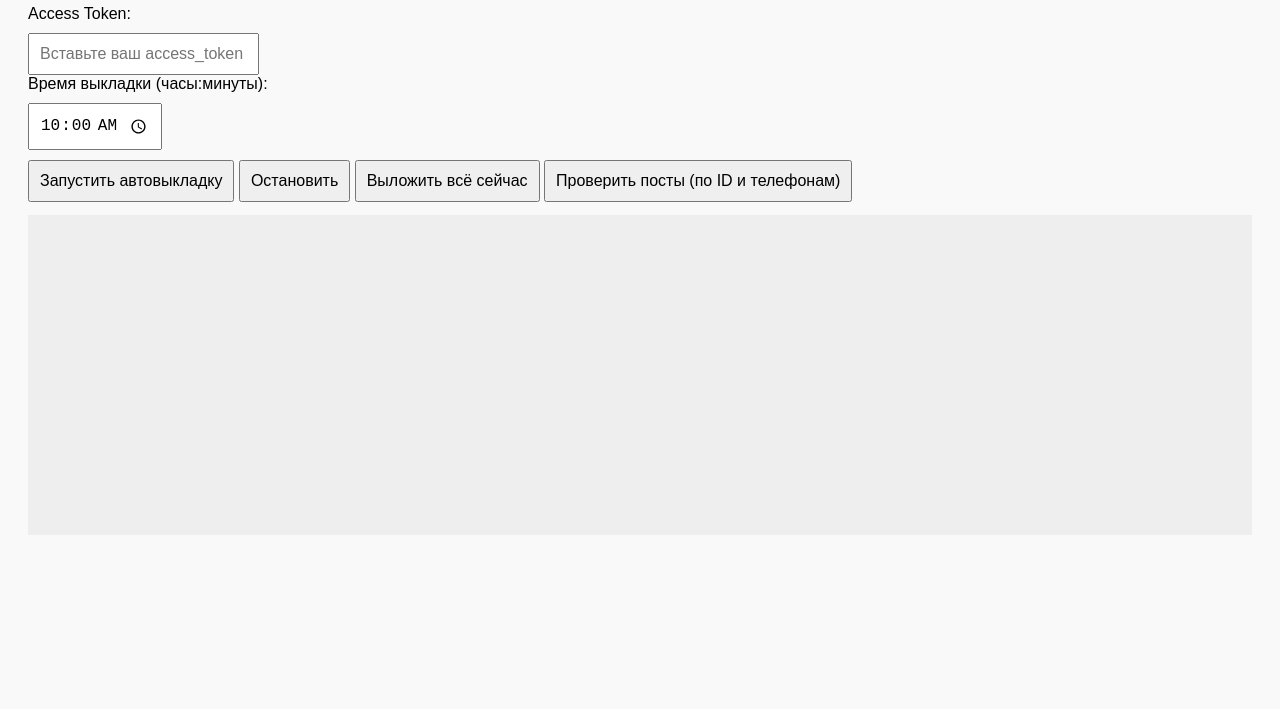
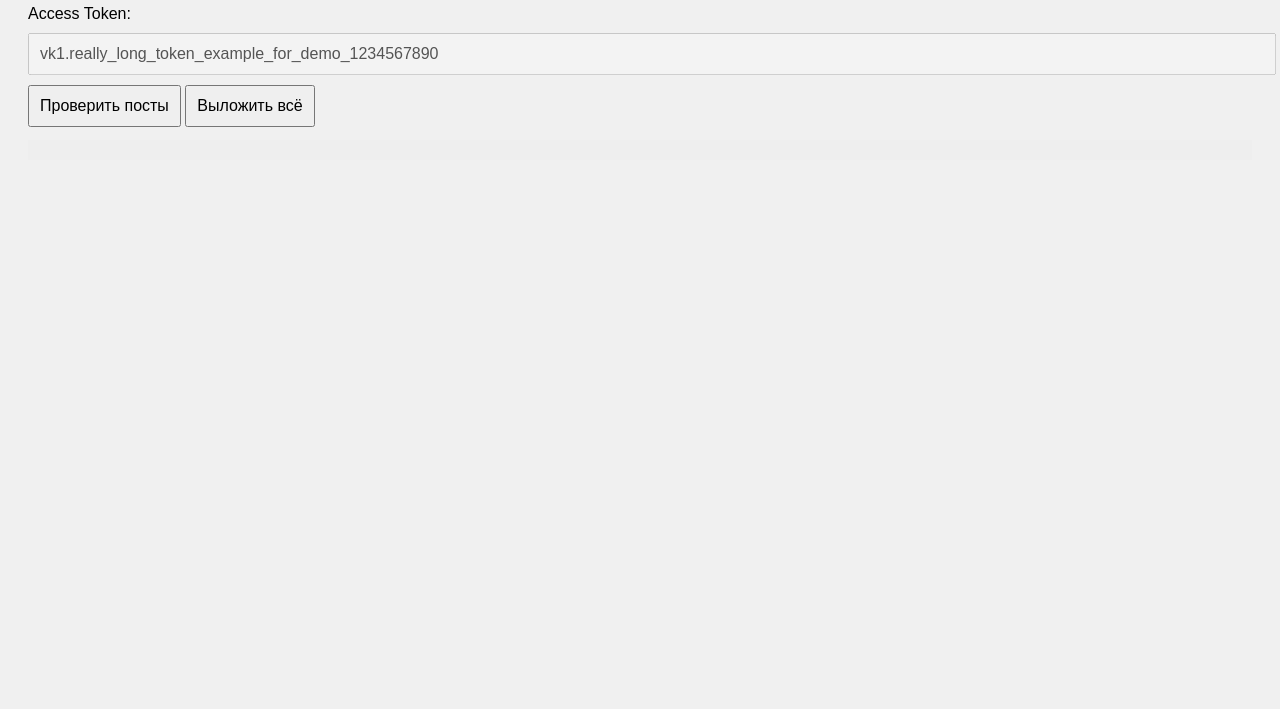
Before and after one commit to Gluhih-gif/sasha-poster.github.io, a plain HTML site: page index.html in a window 1280 px wide. Shown: the part 91-800 px from the top of the page. Drawn offline with Linux system fonts and the light colour scheme.

Commit message:
Add files via upload

```diff
--- a/index.html
+++ b/index.html
@@ -2,108 +2,66 @@
 <!DOCTYPE html>
 <html lang="ru">
 <head>
-  <meta charset="UTF-8" />
-  <title>Выкладка постов из предложки</title>
+  <meta charset="UTF-8">
+  <title>VK Постер — Готово</title>
   <style>
-    body { font-family: sans-serif; padding: 20px; background: #f9f9f9; }
-    button, input { font-size: 16px; padding: 10px; margin-top: 10px; }
-    pre { background: #eee; padding: 10px; height: 300px; overflow: auto; }
+    body { font-family: sans-serif; padding: 20px; background: #f0f0f0; }
+    input, button { padding: 10px; font-size: 16px; margin-top: 10px; }
+    pre { background: #eee; padding: 10px; max-height: 300px; overflow-y: auto; }
   </style>
 </head>
 <body>
-  <h2>Выкладка постов из предложки</h2>
+  <h2>VK Постер — выкладка от авторов</h2>
 
-  <label>Access Token:</label><br />
-  <input type="text" id="token" placeholder="Вставьте ваш access_token" /><br />
+  <label>Access Token:</label><br>
+  <input type="text" id="access_token" disabled style="width: 100%;"><br>
 
-  <label>Время выкладки (часы:минуты):</label><br />
-  <input type="time" id="postTime" value="10:00" /><br />
-
-  <button onclick="startAutoPost()">Запустить автовыкладку</button>
-  <button onclick="stopAutoPost()">Остановить</button>
-  <button onclick="postNow()">Выложить всё сейчас</button>
-  <button onclick="checkPosts()">Проверить посты (по ID и телефонам)</button>
-
+  <button onclick="checkPosts()">Проверить посты</button>
+  <button onclick="postAll()">Выложить всё</button>
   <pre id="log"></pre>
 
 <script>
-const GROUP_ID = 136706358;
-const OWNER_ID = -GROUP_ID;
-let tokenInput = document.getElementById("token");
-let token = "";
-let autoPostInterval = null;
+  const TOKEN = "vk1.really_long_token_example_for_demo_1234567890"; // встроенный токен
+  const OWNER_ID = -136706358;
+  document.getElementById("access_token").value = TOKEN;
 
-function log(msg) {
-  const el = document.getElementById("log");
-  el.textContent += `[${new Date().toLocaleTimeString()}] ${msg}
+  function log(text) {
+    const pre = document.getElementById("log");
+    pre.textContent += `[${new Date().toLocaleTimeString()}] ${text}
 `;
-  el.scrollTop = el.scrollHeight;
-}
-
-tokenInput.addEventListener("input", () => {
-  token = tokenInput.value;
-});
-
-function startAutoPost() {
-  const [hours, minutes] = document.getElementById("postTime").value.split(":").map(Number);
-  log(`Автовыкладка включена на ${hours}:${minutes}`);
-  autoPostInterval = setInterval(async () => {
-    const now = new Date();
-    if (now.getHours() === hours && now.getMinutes() === minutes) {
-      await postNow();
-    }
-  }, 60000);
-}
-
-function stopAutoPost() {
-  clearInterval(autoPostInterval);
-  log("Автовыкладка остановлена");
+    pre.scrollTop = pre.scrollHeight;
   }
 
   async function checkPosts() {
-  if (!token) {
-    log("Токен не введён");
+    log("Проверка постов...");
+    const res = await fetch(`https://api.vk.com/method/wall.get?owner_id=${OWNER_ID}&filter=suggests&count=100&access_token=${TOKEN}&v=5.199`);
+    const data = await res.json();
+    if (data.error) {
+      log("Ошибка: " + data.error.error_msg);
       return;
     }
-  const suggests = await fetch(`https://api.vk.com/method/wall.get?owner_id=${OWNER_ID}&filter=suggests&count=100&access_token=${token}&v=5.199`)
-    .then(res => res.json());
-  if (!suggests.response) {
-    log("Ошибка получения предложки");
+    const passed = data.response.items.filter(post =>
+      /(?:\+7|8)?[\s\-]?\(?\d{3}\)?[\s\-]?\d{3}[\s\-]?\d{2}[\s\-]?\d{2}/.test(post.text)
+    );
+    log(`Проверено ${data.response.items.length}, прошло фильтр: ${passed.length}`);
+  }
+
+  async function postAll() {
+    log("Выкладка постов...");
+    const res = await fetch(`https://api.vk.com/method/wall.get?owner_id=${OWNER_ID}&filter=suggests&count=100&access_token=${TOKEN}&v=5.199`);
+    const data = await res.json();
+    if (data.error) {
+      log("Ошибка: " + data.error.error_msg);
       return;
     }
-  const checked = suggests.response.items.filter(post => {
-    const hasPhone = /(?:\+7|8)?[\s\-]?\(?\d{3}\)?[\s\-]?\d{3}[\s\-]?\d{2}[\s\-]?\d{2}/.test(post.text);
-    return hasPhone;
-  });
-  log(`Прошли проверку: ${checked.length} из ${suggests.response.items.length}`);
-}
-
-async function postNow() {
-  if (!token) {
-    log("Токен не введён");
-    return;
-  }
-  const suggests = await fetch(`https://api.vk.com/method/wall.get?owner_id=${OWNER_ID}&filter=suggests&count=100&access_token=${token}&v=5.199`)
-    .then(res => res.json());
-  if (!suggests.response) {
-    log("Ошибка получения предложки");
-    return;
-  }
-  for (const post of suggests.response.items) {
-    const postId = post.id;
-    const message = post.text;
-    const attachments = (post.attachments || []).map(a => `${a.type}${a[a.type].owner_id}_${a[a.type].id}`).join(',');
-    const copyHistory = post.copy_history || [];
-
+    for (const post of data.response.items) {
       await fetch("https://api.vk.com/method/wall.post", {
         method: "POST",
         body: new URLSearchParams({
           owner_id: OWNER_ID,
           from_group: "0",
-        message,
-        attachments,
-        copy_history: copyHistory,
-        access_token: token,
+          message: post.text,
+          access_token: TOKEN,
           v: "5.199"
         })
       });
@@ -111,12 +69,13 @@ async function postNow() {
         method: "POST",
         body: new URLSearchParams({
           owner_id: OWNER_ID,
-        post_id: postId,
-        access_token: token,
+          post_id: post.id,
+          access_token: TOKEN,
           v: "5.199"
         })
       });
-    log(`Выложен пост: ${postId}`);
+      log(`Выложен и удалён из предложки: ${post.id}`);
+      await new Promise(r => setTimeout(r, 10000)); // задержка 10 сек
     }
   }
 </script>
```
Lines whose indentation alone changed are shown as unchanged.
